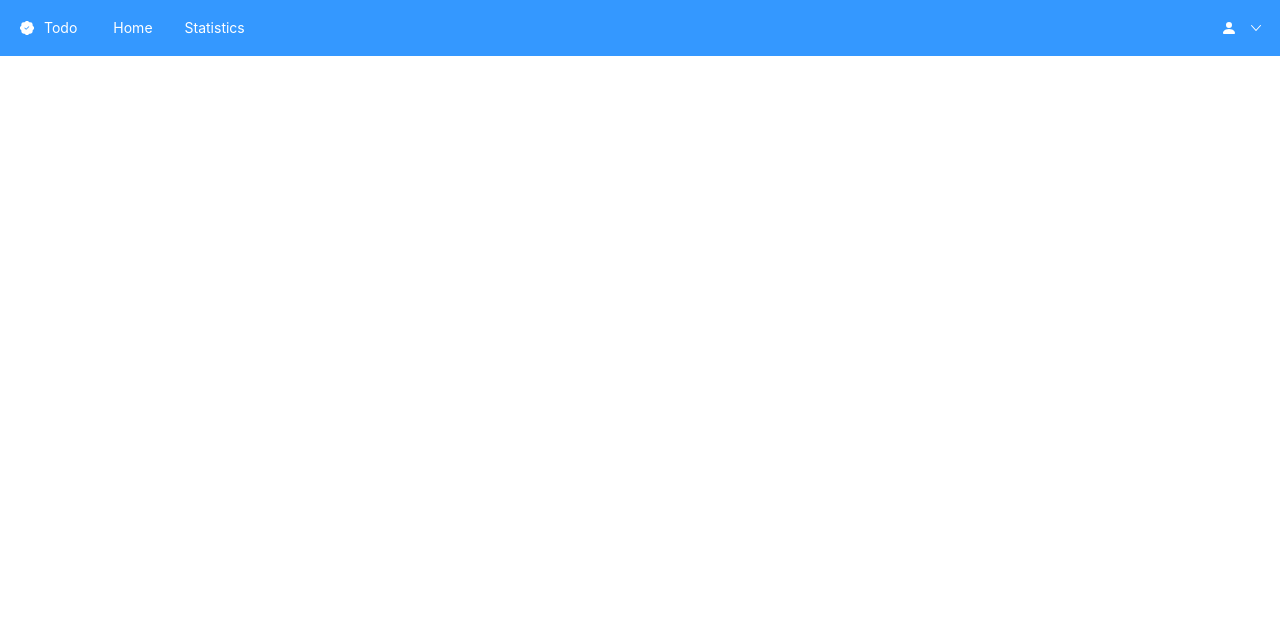
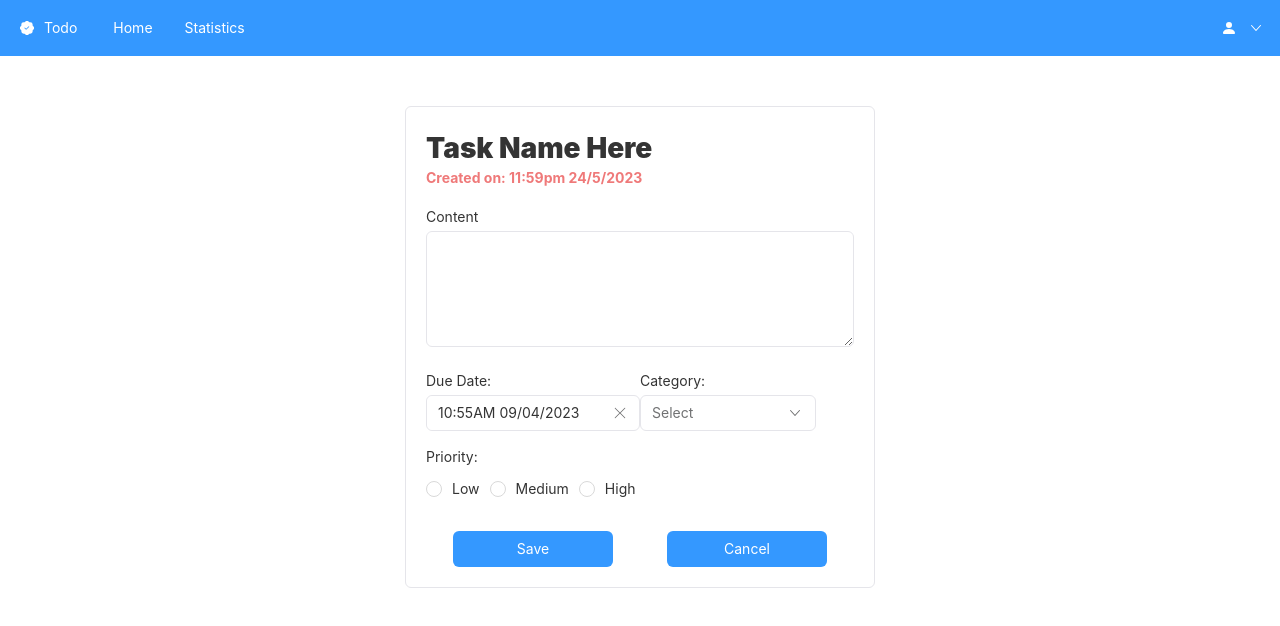
Before and after one commit to Nasi-Goreng-Pattaya/todo-frontend, a React (Vite) app: page /task/1 in a window 1280 px wide. Shown: the top 626 px of the page. Built offline with nearby package versions, Linux system fonts and the light colour scheme.

Commit message:
Done initial layout task detail page

```diff
--- a/src/App.tsx
+++ b/src/App.tsx
@@ -6,6 +6,7 @@ import Login from "./pages/Login";
 import Statistics from "./pages/Statistics";
 import Style from "./styles/App.module.css";
 import { Register } from "./pages/Register";
+import { TaskDetail } from "./pages/TaskDetail";
 
 // mock data for tasks
 const tasks: Task[] = [
@@ -196,6 +197,7 @@ function App() {
           <Route path="/login" element={<Login />} />
           <Route path="/statistics" element={<Statistics tasks={tasks} />} />
           <Route path="/register" element={<Register />} />
+          <Route path="/task/:taskId" element={<TaskDetail />} />
           {/*
           <Route path="/profile" element={<Profile />} /> */}
         </Routes>
--- /dev/null
+++ b/src/pages/TaskDetail.tsx
@@ -0,0 +1,143 @@
+import React from "react";
+import { useParams } from "react-router-dom";
+import {
+  Button,
+  ButtonToolbar,
+  Col,
+  DatePicker,
+  DatePickerProps,
+  FlexboxGrid,
+  Form,
+  Input,
+  InputProps,
+  Panel,
+  Radio,
+  RadioGroup,
+  SelectPicker,
+} from "rsuite";
+import FlexboxGridItem from "rsuite/esm/FlexboxGrid/FlexboxGridItem";
+
+const styles: { [x: string]: React.CSSProperties } = {
+  createdOnText: {
+    color: "#EF7979",
+    fontSize: "14px",
+  },
+  dropdownSelection: {
+    minWidth: "11rem",
+  },
+};
+
+const Textarea = React.forwardRef<HTMLTextAreaElement | null, InputProps>(
+  (props, ref) => <Input {...props} as="textarea" ref={ref} />
+);
+
+const selectData = ["Personal", "Work"].map((item) => ({
+  label: item,
+  value: item,
+}));
+
+const CustomDatePicker = React.forwardRef<
+  HTMLDivElement | null,
+  DatePickerProps
+>((props, ref) => <DatePicker {...props} ref={ref} />);
+
+export function TaskDetail() {
+  const { taskId } = useParams();
+
+  const handleOnSubmit = (
+    passValidation: boolean,
+    event: React.FormEvent<HTMLFormElement>
+  ) => {
+    event.preventDefault();
+    if (!passValidation) return;
+    const formData = new FormData(event.currentTarget);
+  };
+
+  return (
+    <FlexboxGrid justify="center">
+      <FlexboxGridItem as={Col} md={15} lg={12} xl={9} colspan={21}>
+        <Panel
+          header={
+            <>
+              <h3>Task Name Here</h3>
+              <p style={styles.createdOnText}>Created on: 11:59pm 24/5/2023</p>
+            </>
+          }
+          bordered
+        >
+          <Form fluid onSubmit={handleOnSubmit}>
+            <Form.Group controlId="content">
+              <Form.ControlLabel>Content</Form.ControlLabel>
+              <Form.Control
+                rows={5}
+                name="content"
+                accepter={Textarea}
+              ></Form.Control>
+            </Form.Group>
+            <FlexboxGrid>
+              <FlexboxGridItem colspan={12}>
+                <Form.Group controlId="dueDate">
+                  <Form.ControlLabel>Due Date:</Form.ControlLabel>
+                  <Form.Control
+                    format="hh:mmaa dd/MM/yyyy"
+                    defaultValue={new Date()}
+                    ranges={[
+                      {
+                        label: "Now",
+                        value: new Date(),
+                      },
+                    ]}
+                    name="dueDate"
+                    accepter={CustomDatePicker}
+                  />
+                </Form.Group>
+              </FlexboxGridItem>
+              <FlexboxGridItem colspan={12} style={{ marginBottom: "1rem" }}>
+                <Form.Group controlId="category">
+                  <Form.ControlLabel>Category:</Form.ControlLabel>
+                  <Form.Control
+                    name="category"
+                    style={styles.dropdownSelection}
+                    accepter={SelectPicker}
+                    data={selectData}
+                  />
+                </Form.Group>
+              </FlexboxGridItem>
+            </FlexboxGrid>
+            <Form.Group controlId="priority">
+              <Form.ControlLabel>Priority:</Form.ControlLabel>
+              <Form.Control inline name="radio" accepter={RadioGroup}>
+                <Radio value="Low">Low</Radio>
+                <Radio value="Medium">Medium</Radio>
+                <Radio value="High">High</Radio>
+              </Form.Control>
+            </Form.Group>
+            <FlexboxGrid justify="space-around">
+              <FlexboxGridItem colspan={9}>
+                <Form.Group>
+                  <ButtonToolbar>
+                    <Button
+                      type="submit"
+                      appearance="primary"
+                      block
+                      loading={false}
+                    >
+                      Save
+                    </Button>
+                  </ButtonToolbar>
+                </Form.Group>
+              </FlexboxGridItem>
+              <FlexboxGridItem colspan={9}>
+                <ButtonToolbar>
+                  <Button appearance="primary" block loading={false}>
+                    Cancel
+                  </Button>
+                </ButtonToolbar>
+              </FlexboxGridItem>
+            </FlexboxGrid>
+          </Form>
+        </Panel>
+      </FlexboxGridItem>
+    </FlexboxGrid>
+  );
+}
```
